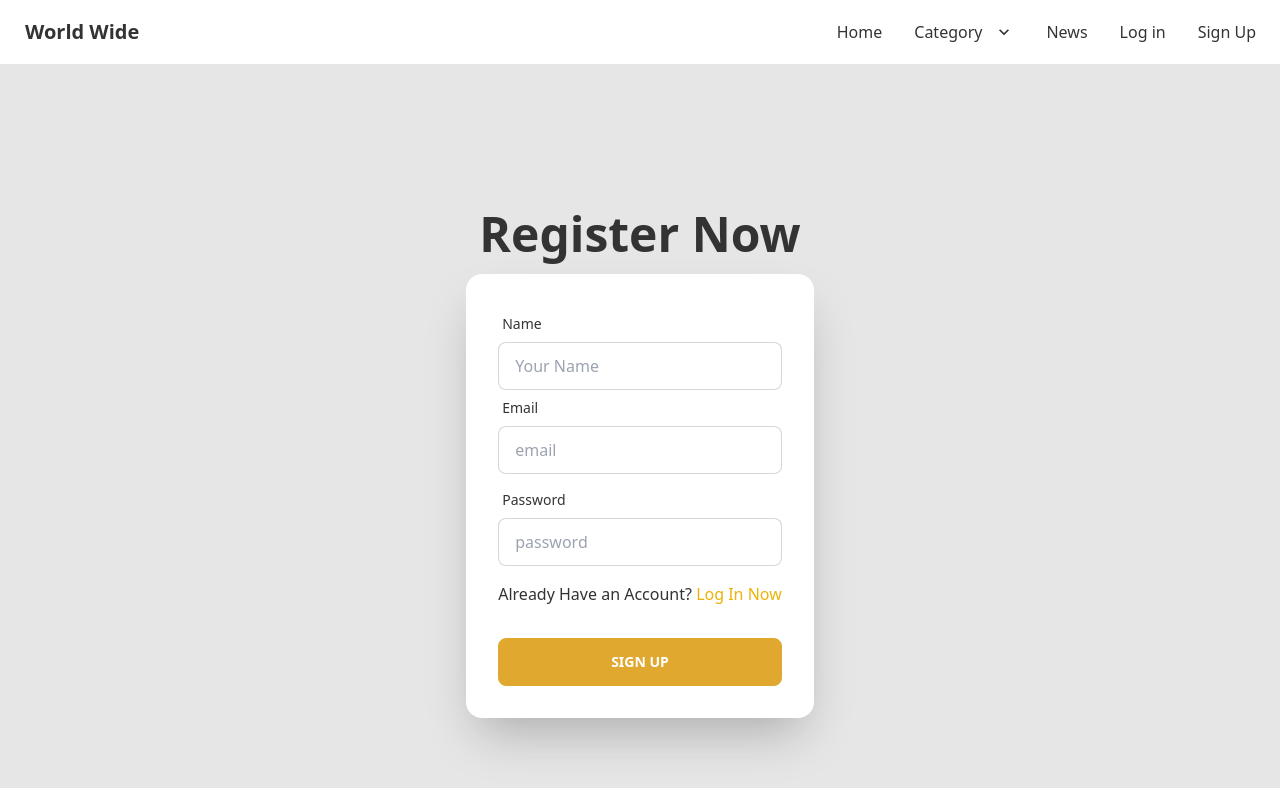
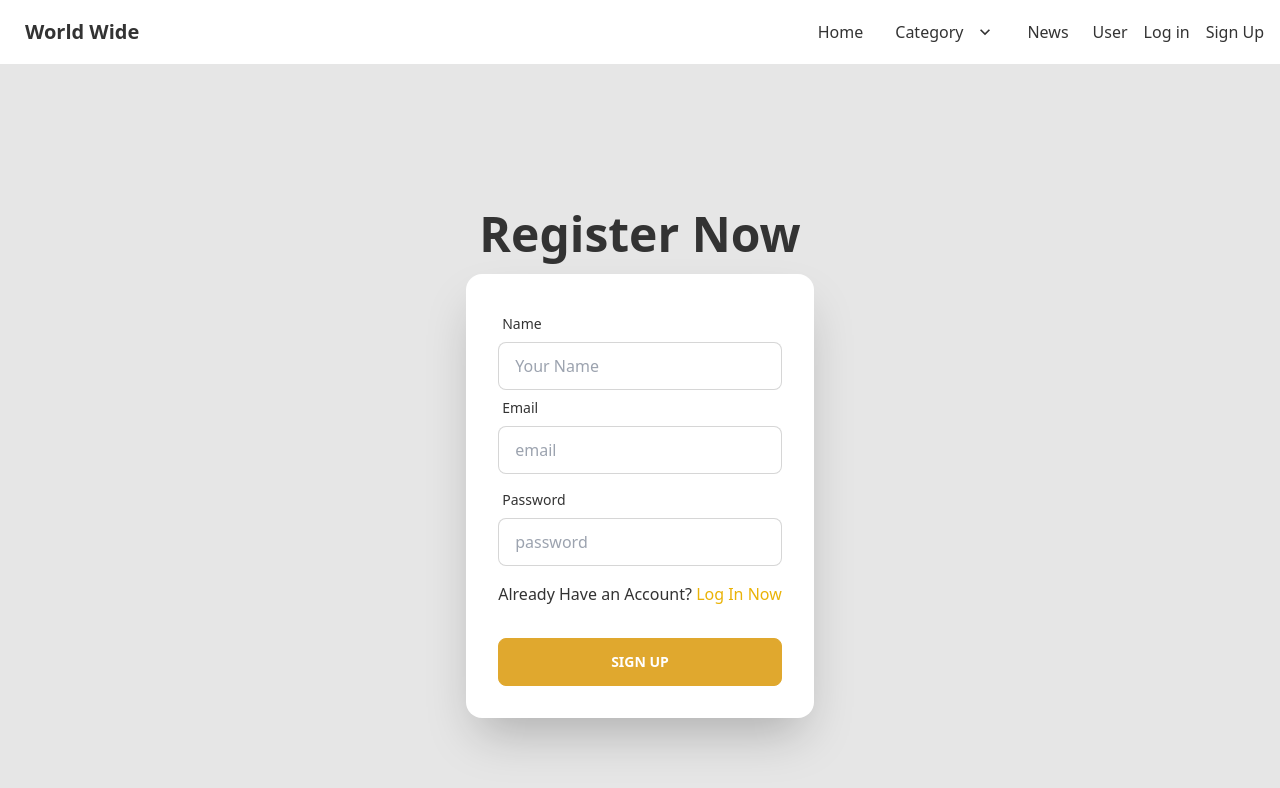
Before and after one commit to naffiziqbal/news-portal, a React (Vite) app: page /signup in a window 1280 px wide. Shown: the top 788 px of the page. Built offline with nearby package versions, Linux system fonts and the light colour scheme; no server answers.

Commit message:
Show USer Info At Header

```diff
--- a/src/Components/Headers/Header.jsx
+++ b/src/Components/Headers/Header.jsx
@@ -1,32 +1,71 @@
-import React from 'react';
-import { Link } from 'react-router-dom';
+import React, { useContext } from "react";
+import { Link } from "react-router-dom";
+import Profile from "../../Profile/Profile";
+import BulkUser from "../../User/BulkUser/BulkUser";
+import { AuthContext } from "../../UserContext/UserContext";
 
 const Header = () => {
+  const { user, logOutUser } = useContext(AuthContext);
+
+  const handleLogOut =()=> {
+    logOutUser()
+    .then(()=> {})
+    .catch(err => console.log(err.message)
+    )
+  }
   return (
     <div>
       <div class="navbar bg-base-100">
         <div class="flex-1">
-    <Link to='/home' class="btn btn-ghost normal-case text-xl">World Wide</Link>
+          <Link to="/home" class="btn btn-ghost normal-case text-xl">
+            World Wide
+          </Link>
         </div>
         <div class="flex-none">
           <ul class="menu menu-horizontal p-0">
-      <li><Link to="/home">Home</Link></li>
+            <li>
+              <Link to="/home">Home</Link>
+            </li>
             <li tabindex="0">
               <Link to="/category">
                 Category
-          <svg class="fill-current" xmlns="http://www.w3.org/2000/svg" width="20" height="20" viewBox="0 0 24 24"><path d="M7.41,8.58L12,13.17L16.59,8.58L18,10L12,16L6,10L7.41,8.58Z"/></svg>
+                <svg
+                  class="fill-current"
+                  xmlns="http://www.w3.org/2000/svg"
+                  width="20"
+                  height="20"
+                  viewBox="0 0 24 24"
+                >
+                  <path d="M7.41,8.58L12,13.17L16.59,8.58L18,10L12,16L6,10L7.41,8.58Z" />
+                </svg>
               </Link>
               <ul class="p-2 bg-base-100">
-          <li><a>Submenu 1</a></li>
-          <li><a>Submenu 2</a></li>
+                <li>
+                  <a>Submenu 1</a>
+                </li>
+                <li>
+                  <a>Submenu 2</a>
+                </li>
               </ul>
             </li>
-      <li><Link to="/news">News</Link></li>
+            <li>
+              <Link to="/news">News</Link>
+            </li>
           </ul>
-    <ul class="menu menu-horizontal p-0">
-        <li ><Link to = "/login">Log in</Link></li>
-        <li ><Link to = "/signup">Sign Up</Link></li>
-
+          <ul class="flex items-center">
+            <>
+            {user?.uid ? <Profile /> : <BulkUser/>}
+              {!user?.uid ? (
+                <>
+                  <li className="mx-2">
+                    <Link to="/login">Log in</Link>
+                  </li>
+                  <li className="mx-2">
+                    <Link to="/signup">Sign Up</Link>
+                  </li>
+                </>
+              ) : <button className="mx-2 text-white  bg-yellow-300 p-2 rounded-lg" onClick={handleLogOut}> Log Out </button>}
+            </>
           </ul>
         </div>
       </div>
--- /dev/null
+++ b/src/Profile/Profile.jsx
@@ -0,0 +1,15 @@
+import React, { useContext } from 'react';
+import { AuthContext } from '../UserContext/UserContext';
+
+const Profile = () => {
+    const { user } = useContext(AuthContext)
+    return (
+        <div>
+            {
+                user.email
+            }
+        </div>
+    );
+};
+
+export default Profile;
--- /dev/null
+++ b/src/User/BulkUser/BulkUser.jsx
@@ -0,0 +1,13 @@
+import React, { useContext } from 'react';
+import { AuthContext } from '../../UserContext/UserContext';
+
+const BulkUser = () => {
+    const { user} = useContext(AuthContext)
+    return (
+        <div>
+            <p className='mx-2'>User</p>
+        </div>
+    );
+};
+
+export default BulkUser;
--- a/src/User/SignUp/SignUp.jsx
+++ b/src/User/SignUp/SignUp.jsx
@@ -16,9 +16,12 @@ const SignUp = () => {
         const user = result.user;
         console.log(user);
         form.reset();
+        setUser(user)
     } )
     .catch((err)=> {
         console.log(err.message);
+        setUser(null)
+
 
     })
 
--- a/src/UserContext/UserContext.jsx
+++ b/src/UserContext/UserContext.jsx
@@ -1,19 +1,45 @@
-import React, { createContext } from "react";
+import React, { createContext, useEffect, useState } from "react";
 import app from "../Firebase/Firebase";
-import {createUserWithEmailAndPassword, getAuth} from "firebase/auth"
+import { createUserWithEmailAndPassword, getAuth, onAuthStateChanged, signOut } from "firebase/auth";
+import { current } from "daisyui/src/colors";
 
 export const AuthContext = createContext();
-const auth = getAuth(app)
+const auth = getAuth(app);
+
+const UserContext = ({ children }) => {
+  const [user, setUser] = useState(null);
+
+//   Create user
+  const createUser = (email, password) => {
+    return createUserWithEmailAndPassword(auth, email, password);
+  };
+
+  // Google LogIn
+
+//Github Login
+
+//Log Out
+const logOutUser = ()=> {
+    signOut(auth)
+}
 
 
-const UserContext = ({ children }) => {
-  const user = { name: "nafiz", id : 20 }
 
 
-  const createUser = (email, password)=>{
-      return createUserWithEmailAndPassword(auth, email, password)
+useEffect(() =>{
+   const unsubscribe =  onAuthStateChanged(auth, (currentUser)=> {
+        setUser(currentUser);
+
+    })
+    return ()=> {
+        unsubscribe()
     }
-    const value = {auth, user, createUser };
+},[])
+
+
+  //  Context Value =======
+  // ============
+  const value = { auth, user, createUser, logOutUser };
   return (
     <div>
       <AuthContext.Provider value={value}>{children}</AuthContext.Provider>
```
Lines whose indentation alone changed are shown as unchanged.
